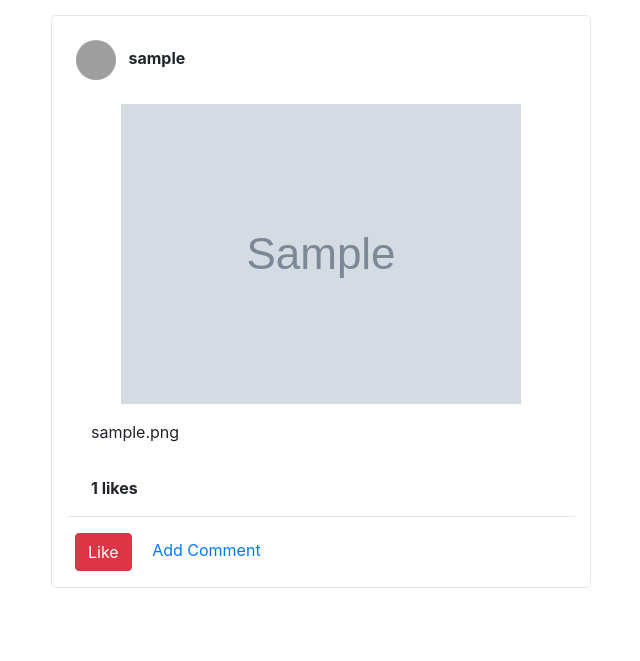
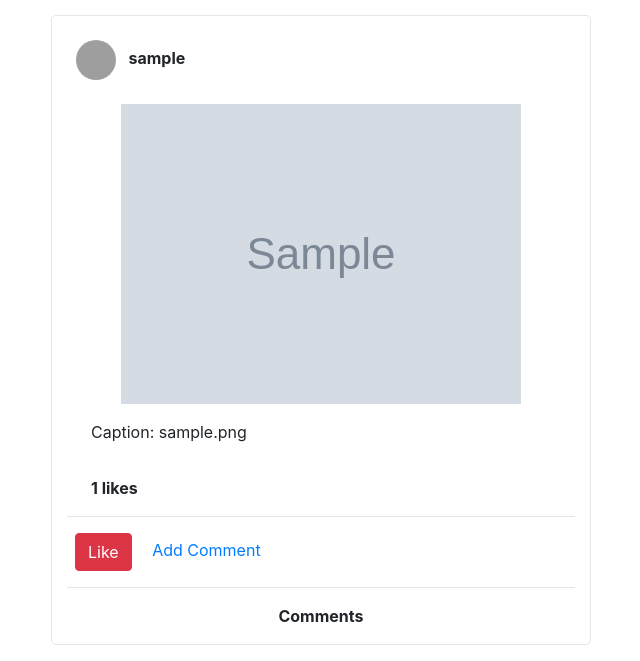
Before and after one commit to Elvandro/Instagram-Clone, a Django app: page / in a window 1280 px wide. Shown: the part 587-1248 px from the top of the page, without its empty margins (50-690 px from the left). Before the commit the page ends 1175 px from the top, so only its background shows below. Run offline with Django 3.2, Linux system fonts and the light colour scheme; a user stored in the database is signed in; tables that the repository leaves empty hold one stand-in row (values such as "Sample post"); grey boxes marked "Sample" are stand-in pictures; some libraries are stand-ins or nearby versions; grey boxes are pictures that could not be loaded.

Commit message:
Updated the index template file

```diff
--- a/insta/templates/index.html
+++ b/insta/templates/index.html
@@ -28,34 +28,41 @@
 
 
   <div class="row">
-    <div class="col-xs-6 col-sm-6 col-md-6 col-lg-6">
-      {% for photo in images %}
+    {% for image in images %}
+    <div class="col-xs-6 col-sm-6 col-md-6 col-lg-">
       <div class="container ml-3 mt-3 mb-3 display" style="background-color:#ffffff; border: 1px solid #e6e6e6; border-radius: 5px;">
         <div class="row">
           <div class="col- display p-4">
             <img src="https://cdn2.iconfinder.com/data/icons/ios-7-icons/50/user_male2-512.png" alt="" style="height:40px;width:40px; border-radius:50%; display:inline;">
-            <p class="ml-2" style="display:inline; white-space:nowrap;"><strong>{{photo.user_key}}</strong></p>
+            <p class="ml-2" style="display:inline; white-space:nowrap;"><strong>{{image.user_key}}</strong></p>
           </div>
         </div>
         <div class="row">
           <div class="col- mx-auto">
-            <img src="{{photo.image.url}}" alt="" class="img-fluid">
+            <img src="{{image.image.url}}" alt="" class="img-fluid">
           </div>
         </div>
         <div class="likes">
-          <p class="p-3 ml-2">{{photo.image_caption}}</p>
+          <p class="p-3 ml-2">Caption: {{image.image_caption}}</p>
         </div>
         <div class="make-comment mb-3">
-          <p class="ml-4 mt-3"><strong class="like-count" data-likeId="{{photo.id}}">{{photo.likes}}</strong><strong> likes</strong></p>
+          <p class="ml-4 mt-3"><strong class="like-count" data-likeId="{{image.id}}">{{image.likes}}</strong><strong> likes</strong></p>
           <hr>
-          <a id="heart" class="post-likes" data-post-id="{{photo.id}}" style="color:inherit;" href="{% url 'like' operation='like' pk=photo.pk %}">
+          <a id="heart" class="post-likes" data-post-id="{{image.id}}" style="color:inherit;" href="{% url 'like' operation='like' pk=image.pk %}">
             <button class="btn btn-danger ml-2">Like</button>
           </a>
-          <a class="p-3" href="{% url 'comment' pk=photo.pk %}"> Add Comment</a>
+          <a class="p-3" href="{% url 'comment' image_id=image.id %}"> Add Comment</a>
+          <hr>
+          <p class="text-center"><strong> Comments </strong></p>
+          {% for comment in comments %}
+          {% if comment.image_id == image.id %}
+          <p>{{comment.comment}}</p>
+          {% endif %}
+          {% endfor %}
         </div>
       </div>
-      {% endfor %}
     </div>
+    {% endfor %}
   </div>
 </div>
 {% endblock %}
```
